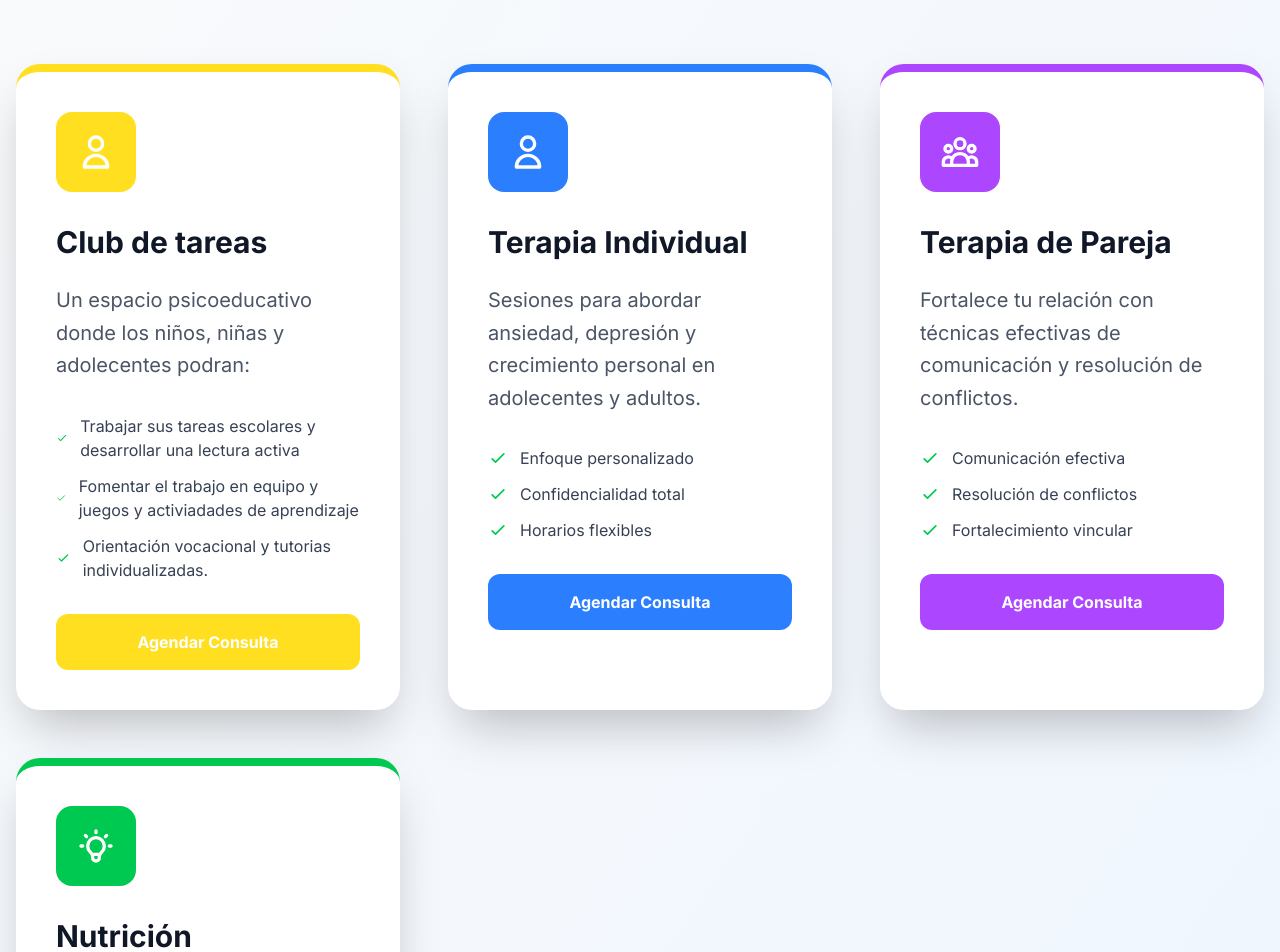
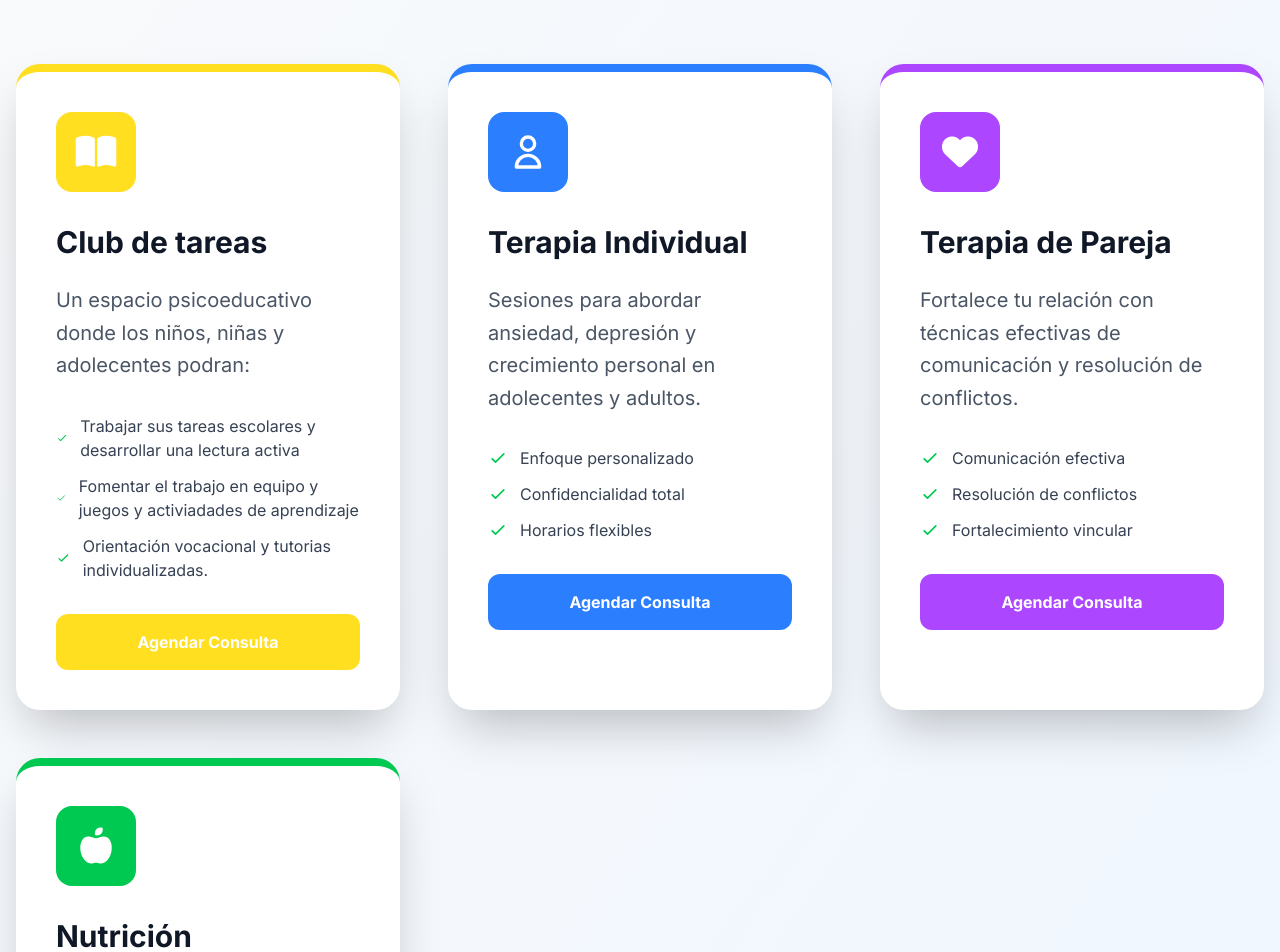
Before and after one commit to revax8/mentalHealth, an Angular app: page / in a window 1280 px wide. Shown: the part 1100-2052 px from the top of the page. Built offline with nearby package versions, Linux system fonts and the light colour scheme.

Commit message:
cambie iconos

```diff
--- a/src/app/Components/centro-bienestar/centro-bienestar.component.html
+++ b/src/app/Components/centro-bienestar/centro-bienestar.component.html
@@ -79,9 +79,7 @@
          <!-- Club de tareas -->
       <div class="bg-white rounded-3xl p-10 shadow-2xl hover:shadow-3xl transform hover:-translate-y-4 transition-all duration-500 border-t-8 border-yellow-300">
         <div class="bg-yellow-300 w-20 h-20 rounded-2xl flex items-center justify-center mb-8">
-          <svg class="w-10 h-10 text-white" fill="none" stroke="currentColor" viewBox="0 0 24 24">
-            <path stroke-linecap="round" stroke-linejoin="round" stroke-width="2" d="M16 7a4 4 0 11-8 0 4 4 0 018 0zM12 14a7 7 0 00-7 7h14a7 7 0 00-7-7z"></path>
-          </svg>
+          <i class="fas fa-book-open text-white text-4xl"></i>
         </div>
         <h3 class="text-3xl font-bold text-gray-900 mb-6">Club de tareas</h3>
         <p class="text-xl text-gray-600 leading-relaxed mb-8">
@@ -150,9 +148,7 @@
       <!-- Terapia de Pareja -->
       <div class="bg-white rounded-3xl p-10 shadow-2xl hover:shadow-3xl transform hover:-translate-y-4 transition-all duration-500 border-t-8 border-purple-500">
         <div class="bg-purple-500 w-20 h-20 rounded-2xl flex items-center justify-center mb-8">
-          <svg class="w-10 h-10 text-white" fill="none" stroke="currentColor" viewBox="0 0 24 24">
-            <path stroke-linecap="round" stroke-linejoin="round" stroke-width="2" d="M17 20h5v-2a3 3 0 00-5.356-1.857M17 20H7m10 0v-2c0-.656-.126-1.283-.356-1.857M7 20H2v-2a3 3 0 015.356-1.857M7 20v-2c0-.656.126-1.283.356-1.857m0 0a5.002 5.002 0 019.288 0M15 7a3 3 0 11-6 0 3 3 0 016 0zm6 3a2 2 0 11-4 0 2 2 0 014 0zM7 10a2 2 0 11-4 0 2 2 0 014 0z"></path>
-          </svg>
+          <i class="fas fa-heart text-white text-4xl"></i>
         </div>
         <h3 class="text-3xl font-bold text-gray-900 mb-6">Terapia de Pareja</h3>
         <p class="text-xl text-gray-600 leading-relaxed mb-8">
@@ -186,9 +182,7 @@
       <!-- Nutricion -->
       <div class="bg-white rounded-3xl p-10 shadow-2xl hover:shadow-3xl transform hover:-translate-y-4 transition-all duration-500 border-t-8 border-green-500">
         <div class="bg-green-500 w-20 h-20 rounded-2xl flex items-center justify-center mb-8">
-          <svg class="w-10 h-10 text-white" fill="none" stroke="currentColor" viewBox="0 0 24 24">
-            <path stroke-linecap="round" stroke-linejoin="round" stroke-width="2" d="M9.663 17h4.673M12 3v1m6.364 1.636l-.707.707M21 12h-1M4 12H3m3.343-5.657l-.707-.707m2.828 9.9a5 5 0 117.072 0l-.548.547A3.374 3.374 0 0014 18.469V19a2 2 0 11-4 0v-.531c0-.895-.356-1.754-.988-2.386l-.548-.547z"></path>
-          </svg>
+          <i class="fas fa-apple-whole text-white text-4xl"></i>
         </div>
         <h3 class="text-3xl font-bold text-gray-900 mb-6">Nutrición consciente</h3>
         <p class="text-xl text-gray-600 leading-relaxed mb-8">
```
